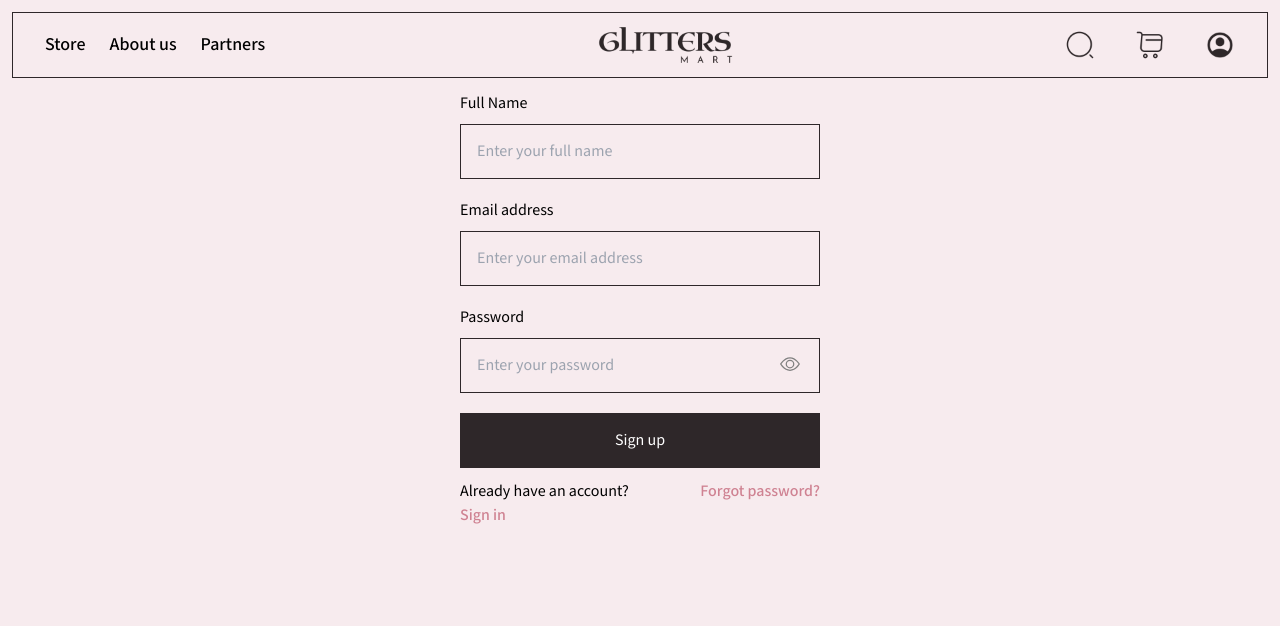
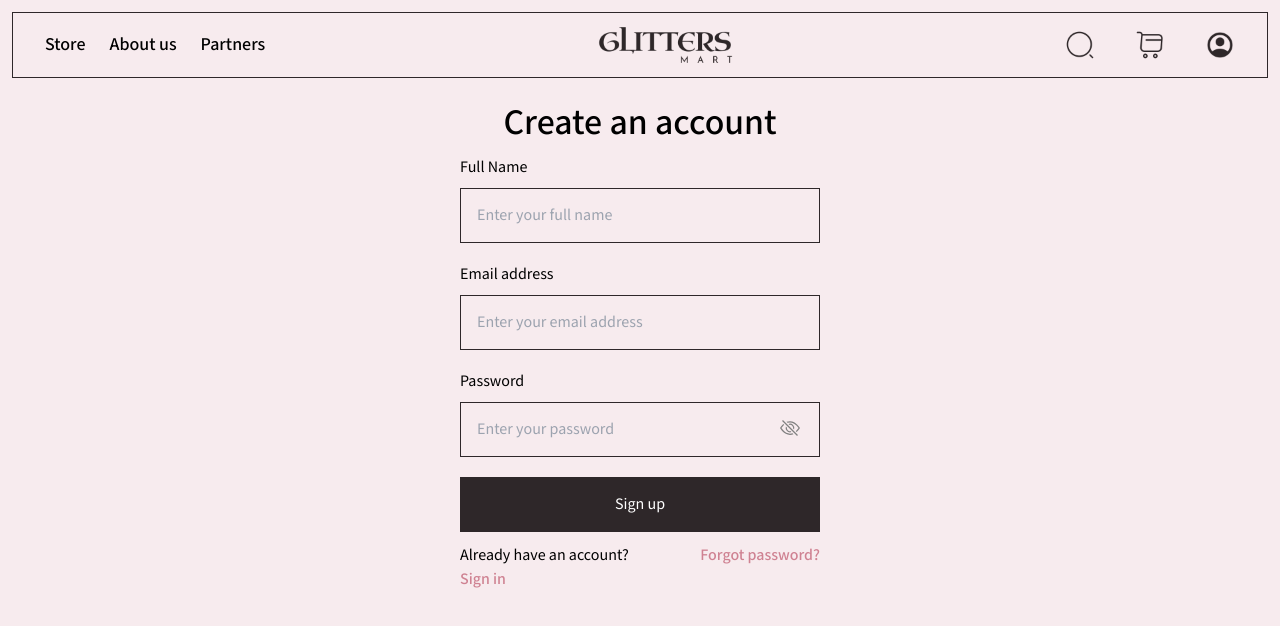
Before and after one commit to Zrnited/glitters, a Next.js app: page /signup in a window 1280 px wide. Shown: the top 626 px of the page. Built offline with nearby package versions, Linux system fonts and the light colour scheme.

Commit message:
Added validations to signin and signup forms

```diff
--- a/package.json
+++ b/package.json
@@ -14,7 +14,8 @@
     "react": "^18",
     "react-dom": "^18",
     "react-icons": "^5.3.0",
-    "react-toastify": "^10.0.5"
+    "react-toastify": "^10.0.5",
+    "zod": "^3.23.8"
   },
   "devDependencies": {
     "@types/node": "^20",
--- a/src/app/product/[productPage]/page.tsx
+++ b/src/app/product/[productPage]/page.tsx
@@ -1,5 +1,6 @@
 "use client";
 import { useEffect, useState } from "react";
+import { toast } from "react-toastify";
 import { useRouter } from "next/navigation";
 import Layout from "@/components/layout";
 import Loading from "@/components/loading/loading";
@@ -135,6 +136,7 @@ export default function Page() {
         color: currentProduct.color,
         quantity: count + 1,
       });
+      toast.success("Item added to cart");
     } else {
       return;
     }
@@ -278,12 +280,12 @@ export default function Page() {
                     <span className="bg-[#41373a] rounded-md p-0.5 text-white">{`+${count}`}</span>
                   )}
                 </button>
-                <Link
+                {count !== 0 && (<Link
                   className="underline font-medium lg:text-lg"
                   href={"/cart"}
                 >
                   Go to cart
-                </Link>
+                </Link>)}
               </div>
               {count !== 0 && (
                 <div className="py-5 flex flex-row items-center gap-x-2">
--- a/src/app/signin/page.tsx
+++ b/src/app/signin/page.tsx
@@ -1,36 +1,168 @@
-// 'use client';
+"use client";
 import Layout from "@/components/layout";
-import { BsEye } from "react-icons/bs";
+import { BsEye, BsEyeSlash } from "react-icons/bs";
 import Link from "next/link";
+// import { cookies } from "next/headers";
+import { z } from "zod";
+import { useRouter } from "next/navigation";
+import { useEffect, useState } from "react";
+import { toast } from "react-toastify";
+
+export interface userData {
+  email: string;
+  password: string;
+}
+
+export interface StoredUserData {
+  fullName: string;
+  email: string;
+  password: string;
+}
+
+export interface FieldErrors {
+  email?: Array<string>;
+  password?: Array<string>;
+}
+
+const userDataSchema = z.object({
+  email: z.string().email({ message: "Invalid email address" }),
+  password: z
+    .string()
+    .min(5, { message: "Invalid type of password. Password too short" }),
+});
 
 export default function Page() {
+  const router = useRouter();
+  const [userData, setUserData] = useState<userData>({
+    email: "",
+    password: "",
+  });
+  const [storedUserData, setStoredUserData] = useState<StoredUserData>();
+  const [formError, setFormError] = useState<boolean>(false);
+  const [fieldErr, setFieldErr] = useState<FieldErrors>();
+  // console.log(form);
+  const [showPassword, SetShowPassword] = useState<boolean>(false);
+
+  function handleChange(e: any) {
+    if (e.target) {
+      setUserData({
+        ...userData,
+        [e.target.name]: e.target.value,
+      });
+    } else {
+      return;
+    }
+  }
+
+  function getUserData() {
+    const getUserDetails = sessionStorage.getItem("userDetails");
+    if (getUserDetails) {
+      const user: StoredUserData = JSON.parse(getUserDetails);
+      setStoredUserData(user);
+      console.log("User data parsed from session storage");
+    } else {
+      console.log("No data found in session storage");
+      return;
+    }
+  }
+
+  function handleSubmit(e: any) {
+    e.preventDefault();
+    const validatedFields = userDataSchema.safeParse({
+      email: userData.email,
+      password: userData.password,
+    });
+    const hasErrors = validatedFields.error?.flatten().fieldErrors;
+    if (hasErrors) setFieldErr(hasErrors);
+    // console.log(validatedFields.error?.flatten().fieldErrors);
+    if (!validatedFields.success) {
+      return toast.warn("Invalid credentials");
+    } else {
+      setFieldErr(undefined);
+      //check if there is an existing userData
+      if (storedUserData) {
+        // proceed to check if it matches wrt existing data
+        if (
+          userData.email === storedUserData?.email &&
+          userData.password === storedUserData?.password
+        ) {
+          //allow access to other page
+          toast.success("Login successful");
+          // setInterval(() => {
+          //   router.push(`/`);
+          // }, 2000);
+        } else {
+          toast.warn("Error logging in");
+          setFormError(true);
+        }
+      } else {
+        //redirect to sign up
+        toast.warn("Please sign up first");
+        setInterval(() => {
+          router.push(`/signup`);
+        }, 2000);
+      }
+    }
+  }
+
+  useEffect(() => {
+    getUserData();
+  }, []);
+
   return (
     <Layout>
-      <section className="w-full mt-10 sm:flex sm:justify-center">
+      <section className="w-full mt-10 pt-14 sm:flex sm:justify-center">
         <div className="flex flex-col gap-y-3 px-5 sm:w-[400px]">
           {/* error state div. Uncomment when needed */}
-          {/* <div className="bg-[#F5A6A7] text-[#960003] flex items-center justify-center h-[49px] md:place-self-center md:w-[312px]">
-            <p>Invalid email address or password</p>
-          </div> */}
+          {formError && (
+            <div className="bg-[#F5A6A7] text-[#960003] flex items-center justify-center h-[49px] md:place-self-center md:w-[312px]">
+              <p>Invalid email address or password</p>
+            </div>
+          )}
           <h1 className="text-4xl text-center font-medium">Sign In</h1>
-          <form className="flex flex-col gap-y-5">
+          <form onSubmit={handleSubmit} className="flex flex-col gap-y-5">
             <div className="flex flex-col gap-y-2">
               <label>Email address</label>
               <input
                 placeholder="Enter your email address"
-                type="email"
-                className="focus:outline-none px-4 h-[55px] border border-[#2E2729]"
+                type="text"
+                className={
+                  fieldErr?.email === undefined
+                    ? "focus:outline-none px-4 h-[55px] border border-[#2E2729]"
+                    : "focus:outline-none px-4 h-[55px] border border-red-500"
+                }
+                name="email"
+                onChange={handleChange}
               />
+              {fieldErr?.email !== undefined && (
+                <p className="text-sm text-red-500">{`${fieldErr?.email[0]}`}</p>
+              )}
             </div>
             <div className="relative flex flex-col gap-y-2">
               <label>Password</label>
               <input
                 placeholder="Enter your password"
-                type="text"
-                className="focus:outline-none px-4 h-[55px] border border-[#2E2729]"
+                type={showPassword ? "text" : "password"}
+                className={
+                  fieldErr?.password === undefined
+                    ? "focus:outline-none px-4 h-[55px] border border-[#2E2729]"
+                    : "focus:outline-none px-4 h-[55px] border border-red-500"
+                }
+                name="password"
+                onChange={handleChange}
               />
-              <i className="absolute right-5 top-12 cursor-pointer">
-                <BsEye size={20} color="gray" />
+              {fieldErr?.password !== undefined && (
+                <p className="text-sm text-red-500">{`${fieldErr?.password[0]}`}</p>
+              )}
+              <i
+                onClick={() => SetShowPassword(!showPassword)}
+                className="absolute right-5 top-12 cursor-pointer"
+              >
+                {showPassword ? (
+                  <BsEye size={20} color="gray" />
+                ) : (
+                  <BsEyeSlash size={20} color="gray" />
+                )}
               </i>
             </div>
             <button className="h-[55px] bg-[#2E2729] text-white hover:bg-[#2b2426] transition delay-100">
--- a/src/app/signup/page.tsx
+++ b/src/app/signup/page.tsx
@@ -1,43 +1,145 @@
+"use client";
+import { z } from "zod";
 import Layout from "@/components/layout";
 import Link from "next/link";
-import { BsEye } from "react-icons/bs";
+import { useState } from "react";
+import { BsEye, BsEyeSlash } from "react-icons/bs";
+import { toast } from "react-toastify";
+import { useRouter } from "next/navigation";
+
+export interface userData {
+  fullName: string;
+  email: string;
+  password: string;
+}
+
+export interface FieldErrors {
+  fullName?: Array<string>;
+  email?: Array<string>;
+  password?: Array<string>;
+}
+
+const userDataSchema = z.object({
+  fullName: z
+    .string()
+    .min(2, { message: "Name empty or too short" })
+    .max(50, { message: "Name is too long" }),
+  email: z.string().email({ message: "Invalid email address" }),
+  password: z
+    .string()
+    .min(5, { message: "Must be 5 or more characters long" })
+    .max(20, { message: "password is too long" }),
+});
 
 export default function Page() {
+  const router = useRouter();
+  const [userData, setUserData] = useState<userData>({
+    fullName: "",
+    email: "",
+    password: "",
+  });
+  // console.log(userData);
+  const [showPassword, setShowPassword] = useState<boolean>(false);
+  const [userCreated, setUserCreated] = useState<boolean>(false);
+  const [fieldErr, setFieldErr] = useState<FieldErrors>();
+
+  function handleChange(e: any) {
+    if (e.target) {
+      setUserData({
+        ...userData,
+        [e.target.name]: e.target.value,
+      });
+    } else {
+      return;
+    }
+  }
+
+  function setToStorage() {
+    //set data to session storage
+    sessionStorage.setItem("userDetails", JSON.stringify(userData));
+  }
+
+  function handleSubmit(e: any) {
+    e.preventDefault();
+    const validatedFields = userDataSchema.safeParse({
+      fullName: userData.fullName,
+      email: userData.email,
+      password: userData.password,
+    });
+    const hasErrors = validatedFields.error?.flatten().fieldErrors;
+    if (hasErrors) setFieldErr(hasErrors);
+    if (!validatedFields.success) {
+      // toast.warn("Invalid credentials");
+    } else {
+      setToStorage();
+      setUserCreated(true);
+      setInterval(()=>{
+        router.push(`/signin`);
+      }, 2000)
+    }
+  }
+
   return (
     <Layout>
-      <section className="w-full mt-10 sm:flex sm:justify-center">
+      <section className="w-full mt-10 pt-16 sm:flex sm:justify-center">
         <div className="flex flex-col gap-y-3 px-5 sm:w-[400px]">
           {/* error state div. Uncomment when needed */}
-          {/* <div className="bg-[#F5A6A7] text-[#960003] flex items-center justify-center h-[49px] md:place-self-center md:w-[312px]">
-            <p>Invalid email address or password</p>
-          </div> */}
-          <h1 className="text-4xl text-center font-medium">Create an account</h1>
-          <form className="flex flex-col gap-y-5">
+          {userCreated && (
+            <div className="bg-green-500 text-white flex items-center justify-center h-[49px] md:place-self-center md:w-[312px]">
+              <p>Account created successfully!</p>
+            </div>
+          )}
+          <h1 className="text-4xl text-center font-medium">
+            Create an account
+          </h1>
+          <form onSubmit={handleSubmit} className="flex flex-col gap-y-5">
             <div className="flex flex-col gap-y-2">
               <label>Full Name</label>
               <input
                 placeholder="Enter your full name"
                 type="text"
-                className="focus:outline-none px-4 h-[55px] border border-[#2E2729]"
+                className={fieldErr?.fullName === undefined ? "focus:outline-none px-4 h-[55px] border border-[#2E2729]" : "focus:outline-none px-4 h-[55px] border border-red-500"}
+                name="fullName"
+                onChange={handleChange}
               />
+              {fieldErr?.fullName !== undefined && (
+                <p className="text-sm text-red-500">{`${fieldErr?.fullName[0]}`}</p>
+              )}
             </div>
             <div className="flex flex-col gap-y-2">
               <label>Email address</label>
               <input
                 placeholder="Enter your email address"
-                type="email"
-                className="focus:outline-none px-4 h-[55px] border border-[#2E2729]"
+                type="text"
+                className={fieldErr?.email === undefined ? "focus:outline-none px-4 h-[55px] border border-[#2E2729]" : "focus:outline-none px-4 h-[55px] border border-red-500"}
+                name="email"
+                onChange={handleChange}
               />
             </div>
+            {fieldErr?.email !== undefined && (
+              <p className="text-sm text-red-500">{`${fieldErr?.email[0]}`}</p>
+            )}
             <div className="relative flex flex-col gap-y-2">
               <label>Password</label>
               <input
                 placeholder="Enter your password"
-                type="text"
-                className="focus:outline-none px-4 h-[55px] border border-[#2E2729]"
+                type={showPassword ? "text" : "password"}
+                className={fieldErr?.password === undefined ? "focus:outline-none px-4 h-[55px] border border-[#2E2729]" : "focus:outline-none px-4 h-[55px] border border-red-500"}
+                name="password"
+                onChange={handleChange}
               />
-              <i className="absolute right-5 top-12 cursor-pointer">
-                <BsEye size={20} color="gray" />
+              {fieldErr?.password !== undefined && (
+                <p className="text-sm text-red-500">{`${fieldErr?.password[0]}`}</p>
+              )}
+              <i
+                onClick={() => setShowPassword(!showPassword)}
+                className="absolute right-5 top-12 cursor-pointer"
+              >
+                {showPassword ? (
+                  <BsEye size={20} color="gray" />
+                ) : (
+                  <BsEyeSlash size={20} color="gray" />
+                )}
               </i>
             </div>
             <button className="h-[55px] bg-[#2E2729] text-white hover:bg-[#2b2426] transition delay-100">
```
Also changed, not shown: src/middleware.ts (+4 -4 lines), 1 other file (tests, documents, lock files or other folders).
